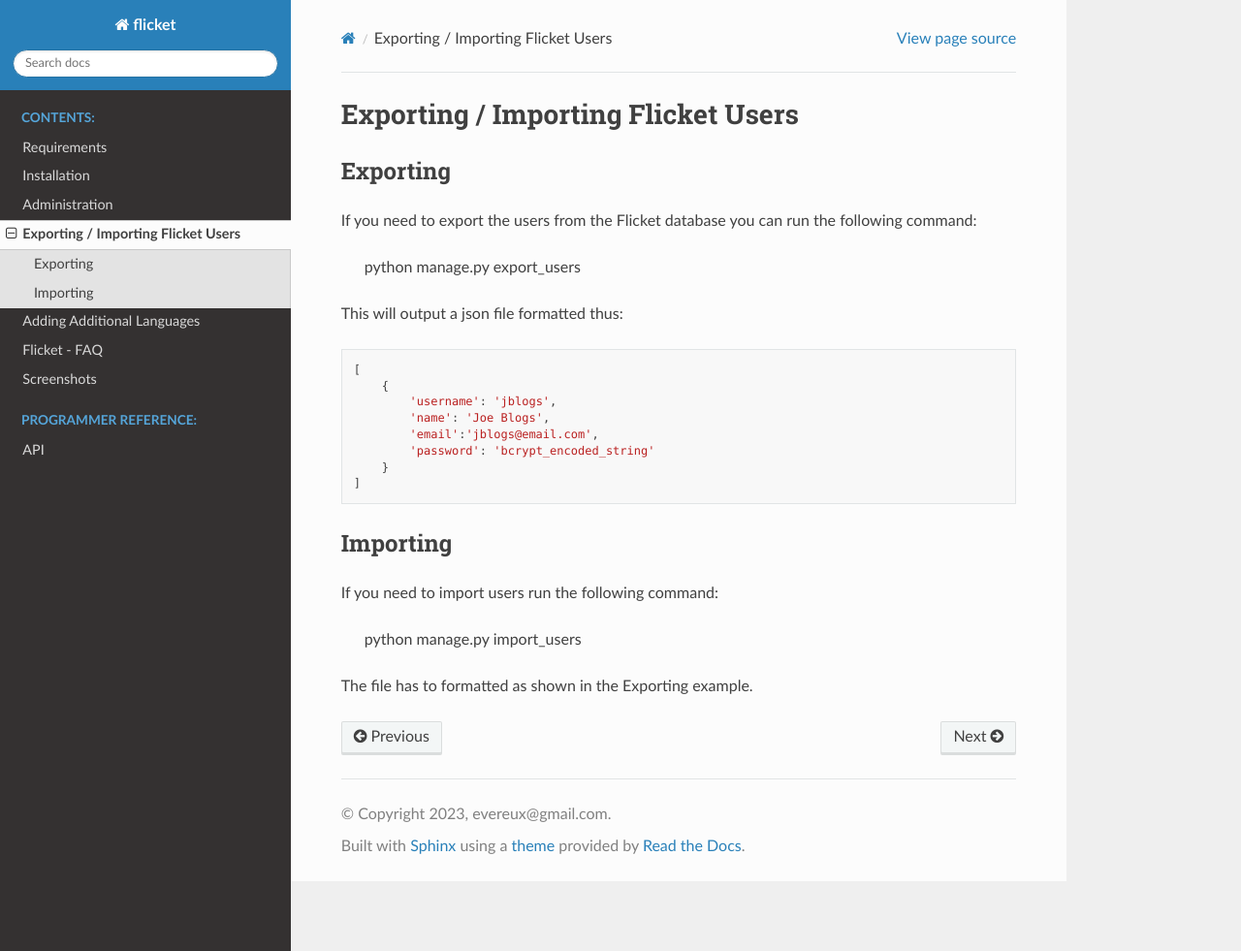
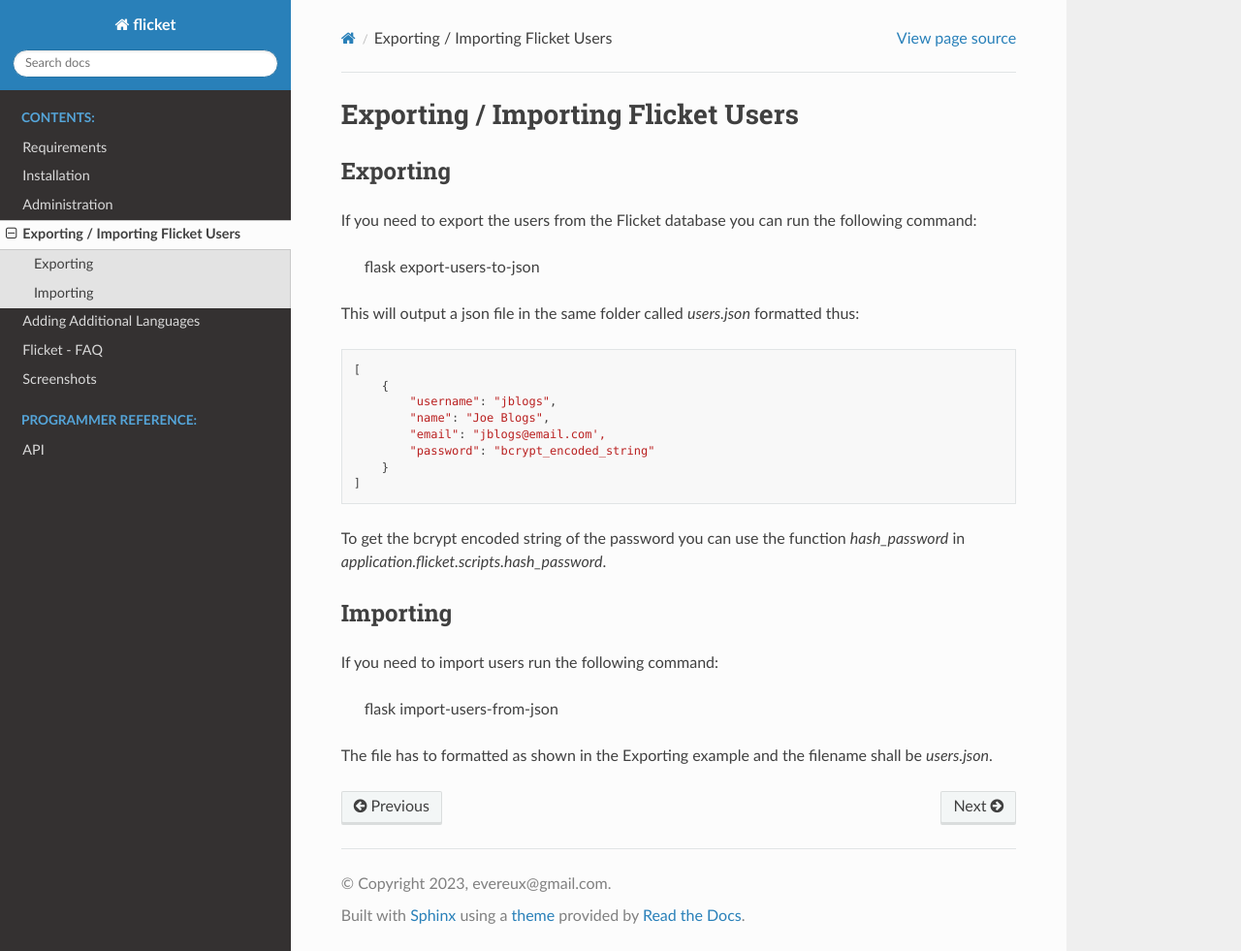
Before and after one commit to giti-jahanpasand/flicket, a Sphinx documentation site: the page built from docs/export_import_users.rst, in a window 1280 px wide and 981 px high. Shown: the whole window at 97% size. Built offline with Sphinx 7.4.7 and the Read the Docs theme 2.0.0, drawn with Linux system fonts in a browser that asks for light colours.

Commit message:
update docs for importing / exporting users

```diff
--- a/docs/export_import_users.rst
+++ b/docs/export_import_users.rst
@@ -5,27 +5,29 @@
 If you need to export the users from the Flicket database you can run the
 following command:
 
-    python manage.py export_users
+    flask export-users-to-json
 
 
-This will output a json file formatted thus:
+This will output a json file in the same folder called `users.json` formatted thus:
 
 .. code-block:: python
 
     [
         {
-            'username': 'jblogs',
-            'name': 'Joe Blogs',
-            'email':'jblogs@email.com',
-            'password': 'bcrypt_encoded_string'
+            "username": "jblogs",
+            "name": "Joe Blogs",
+            "email": "jblogs@email.com',
+            "password": "bcrypt_encoded_string"
         }
     ]
 
+To get the bcrypt encoded string of the password you can use the function `hash_password` in
+`application.flicket.scripts.hash_password`.
 
 Importing
 ~~~~~~~~~
 If you need to import users run the following command:
 
-    python manage.py import_users
+    flask import-users-from-json
 
-The file has to formatted as shown in the Exporting example.
+The file has to formatted as shown in the Exporting example and the filename shall be `users.json`.
```
Also changed, not shown: .readthedocs.yaml (added).
